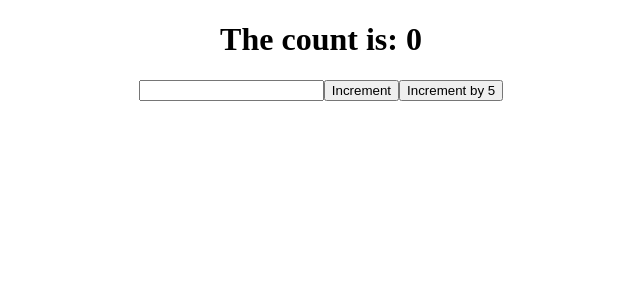
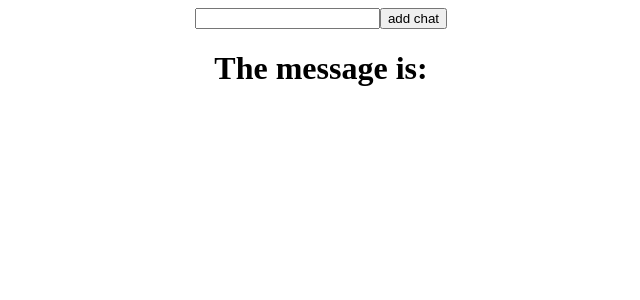
Before and after one commit to Cristian-Nass/chat-rooms-react-redux, a React (Create React App) app: page / in a window 1280 px wide. Shown: the top 300 px of the page, without its empty margins (319-959 px from the left). Built offline with nearby package versions, Linux system fonts and the light colour scheme.

Commit message:
implemented chat model ver 1

```diff
--- a/src/App.tsx
+++ b/src/App.tsx
@@ -1,22 +1,35 @@
 import React, {useState} from 'react';
 import {useDispatch, useSelector} from "react-redux";
-import {increment, incrementBy} from "./store/store";
+import {addChat, ChatModel} from "./store/store";
 import './App.css';
 
 function App() {
 
-  // @ts-ignore
-  const count = useSelector(state => state.counter);
-  const [context, setContext] = useState('');
+  const chatState: ChatModel[] = useSelector((state: any) => state.chat);
+  const [state, setState] = useState('');
   const dispatch = useDispatch();
+
+  const submitChat = () => dispatch(addChat({
+      user: 'abbas',
+      context: state,
+      createdAt: Date.now()
+    }))
+
   return (
     <div className="App">
-      <h1> The count is: {count}</h1>
-      <input type="text" onChange={(e) => setContext(e.target.value)}></input>
-      <button onClick={() => dispatch(increment())}> Increment </button>
-      <button onClick={() => dispatch(incrementBy(5))}> Increment by 5 </button>
+      <input type="text" onChange={(e) => setState(e.target.value)}></input>
+      <button type="submit" onClick={submitChat}> add chat </button>
+          <h1> The message is:</h1>
+      {chatState.map((chat, index) => (
+        <React.Fragment key={index}>
+          <h3>{chat.user}</h3>
+          <h3>{chat.context}</h3>
+          <h3>{chat.createdAt}</h3>
+        </React.Fragment>
+      ))}
     </div>
-  );
-}
+  )
+};
+
 
 export default App;
--- a/src/store/index.ts
+++ b/src/store/index.ts
@@ -1,8 +1,8 @@
 import {configureStore} from "@reduxjs/toolkit";
-import counterSlice from "./store";
+import chatSlice from "./store";
 
   const reducer = ({
-    counter: counterSlice
+    chat: chatSlice
   });
 
   const store = configureStore({
--- a/src/store/store.ts
+++ b/src/store/store.ts
@@ -1,19 +1,24 @@
 import {createSlice} from "@reduxjs/toolkit";
 
-interface ChatModel {
-  time: string;
+export interface ChatModel {
+  user: string;
   context: string;
+  createdAt: any;
 }
 
-const counterSlice = createSlice({
-  name: "counter",
-  initialState: 0,
+const chatState: ChatModel[] = []
+
+const chatSlice = createSlice({
+  name: "chat",
+  initialState: chatState,
   reducers: {
-    increment: state =>  state += 1,
-    incrementBy: (state, action) => state += action.payload
+    addChat: (state, action) => {
+      state.push(action.payload);
+      }
+    }
   }
-});
+);
 
-export const {increment, incrementBy} = counterSlice.actions;
+export const {addChat} = chatSlice.actions;
 
-export default counterSlice.reducer;
+export default chatSlice.reducer;
```
